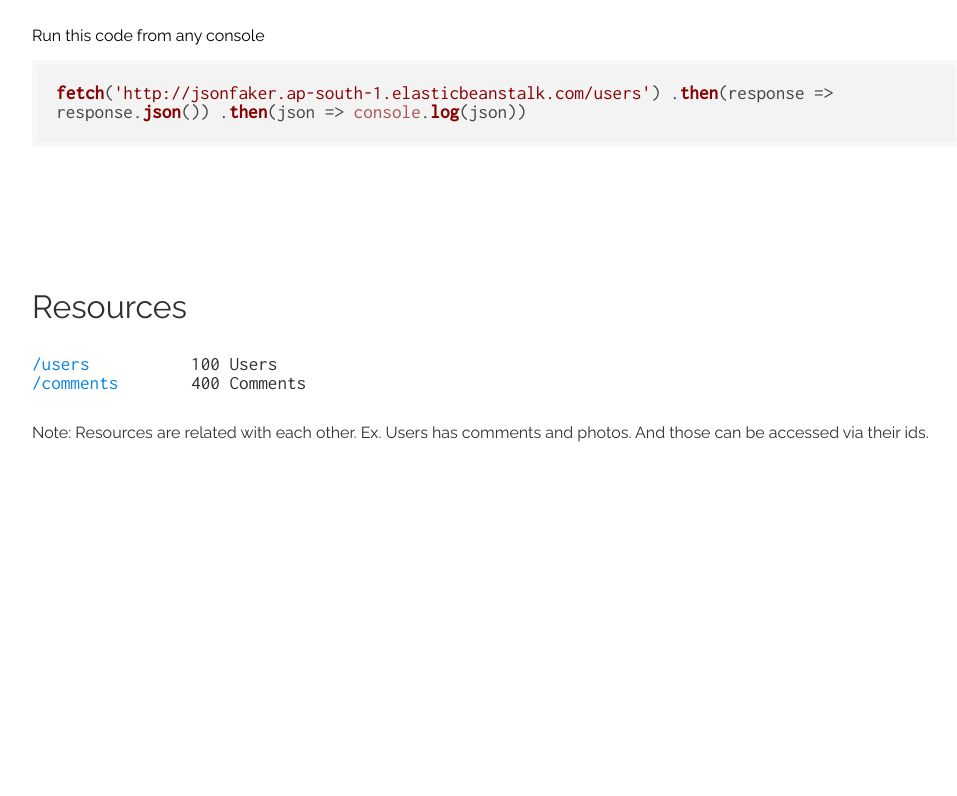
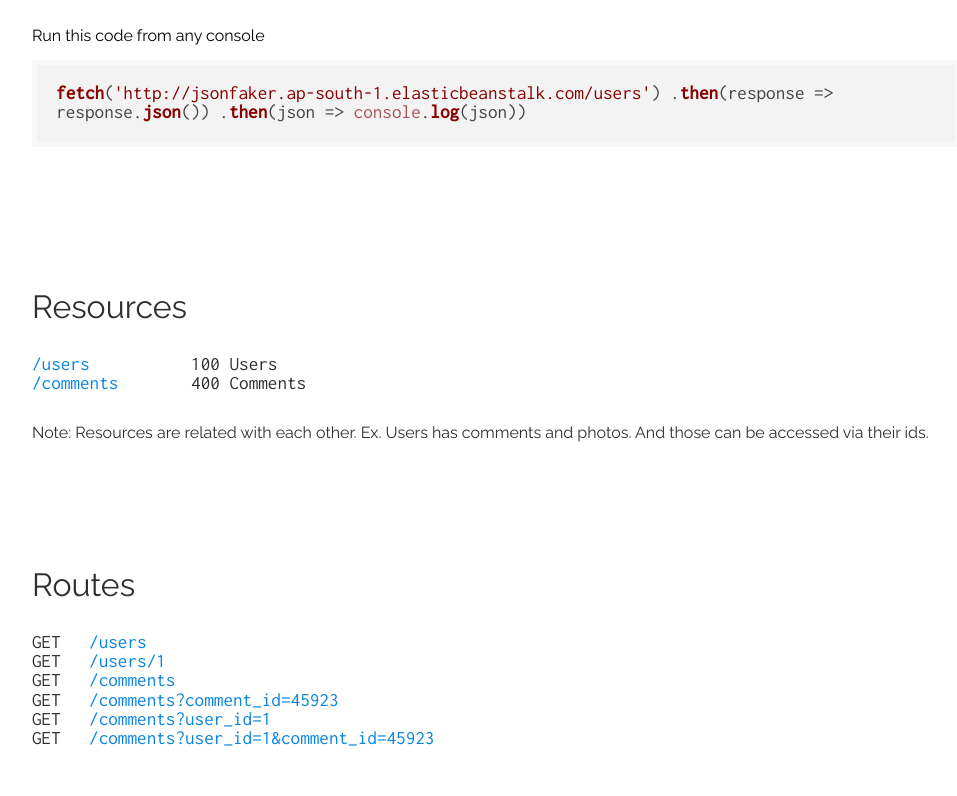
Before and after one commit to bijaydas/jsonfaker, a website: page public/index.html in a window 1280 px wide. Shown: the part 779-1575 px from the top of the page, without its empty margins (144-1101 px from the left). Before the commit the page ends 1268 px from the top, so only its background shows below. Drawn offline with nearby package versions, Linux system fonts and the light colour scheme.

Commit message:
Added API routes section

```diff
--- a/public/css/master.css
+++ b/public/css/master.css
@@ -78,14 +78,14 @@ main.documentation .row .code-row {
 
 /* Routes */
 
-main.documentation .row .api-routes table {
+main.documentation .row .api-resources table {
     width: 40%;
     font-size: 1.2rem;
     font-family: 'Inconsolata';
     color: var(--color-gray);
 }
 
-main.documentation .row .api-routes a {
+main.documentation .row .api-resources a {
     text-decoration: none;
 }
 
@@ -93,3 +93,14 @@ main.documentation .row .note {
     margin-top: 2rem;
     color: var(--color-gray);
 }
+
+main.documentation .row .api-routes table {
+    width: 80%;
+    font-size: 1.2rem;
+    font-family: 'Inconsolata';
+    color: var(--color-gray);
+}
+
+main.documentation .row .api-routes table a {
+    text-decoration: none;
+}
--- a/public/index.html
+++ b/public/index.html
@@ -76,7 +76,7 @@
 
             <div class="row">
                 <h3 class="font-Raleway">Resources</h3>
-                <div class="api-routes">
+                <div class="api-resources">
                     <table>
                         <tr>
                             <td><a class="lnk-font-blue" target="_blank" href="/users">/users</a></td>
@@ -95,6 +95,46 @@
                     accessed via their ids.
                 </div>
             </div>
+
+            <div class="row">
+                <h3 class="font-Raleway">Routes</h3>
+                <div class="api-routes">
+                    <table>
+                        <tr>
+                            <td>GET</td>
+                            <td><a class="lnk-font-blue" target="_blank" href="/users">/users</a></td>
+                        </tr>
+                        <tr>
+                            <td>GET</td>
+                            <td><a class="lnk-font-blue" target="_blank" href="/users/1">/users/1</a></td>
+                        </tr>
+
+                        <tr>
+                            <td>GET</td>
+                            <td><a class="lnk-font-blue" target="_blank" href="/comments">/comments</a></td>
+                        </tr>
+                        <tr>
+                            <td>GET</td>
+                            <td><a class="lnk-font-blue" target="_blank" href="/comments?comment_id=45923">/comments?comment_id=45923</a></td>
+                        </tr>
+                        <tr>
+                            <td>GET</td>
+                            <td><a class="lnk-font-blue" target="_blank" href="/comments?user_id=1">/comments?user_id=1</a></td>
+                        </tr>
+                        <tr>
+                            <td>GET</td>
+                            <td>
+                                <a
+                                    class="lnk-font-blue"
+                                    target="_blank"
+                                    href="/comments?user_id=1&comment_id=45923">
+                                    /comments?user_id=1&comment_id=45923
+                                </a>
+                            </td>
+                        </tr>
+                    </table>
+                </div>
+            </div>
         </main>
 
         <script src="http://cdnjs.cloudflare.com/ajax/libs/highlight.js/9.18.1/highlight.min.js"></script>
```
